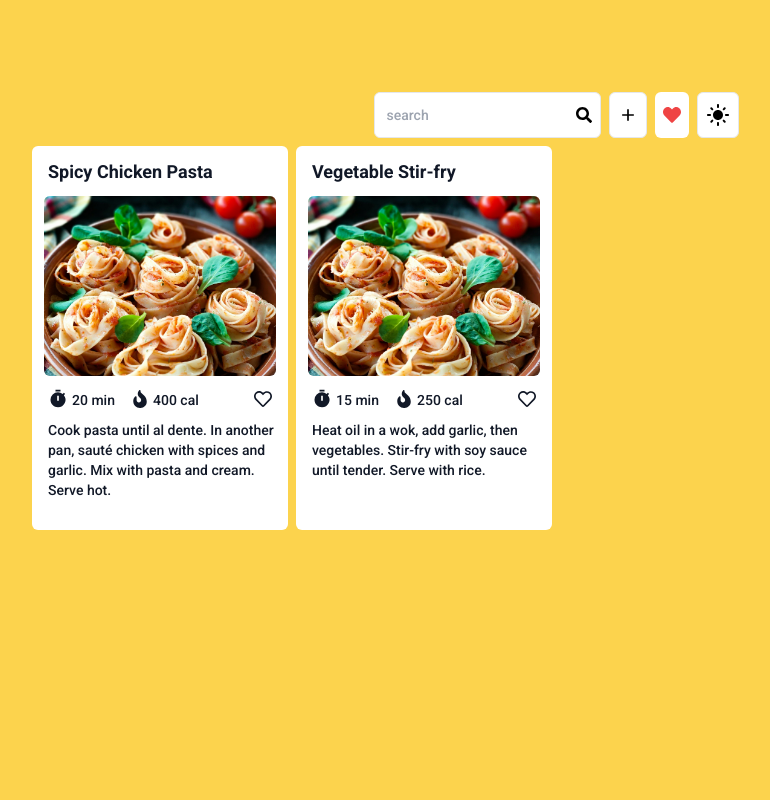
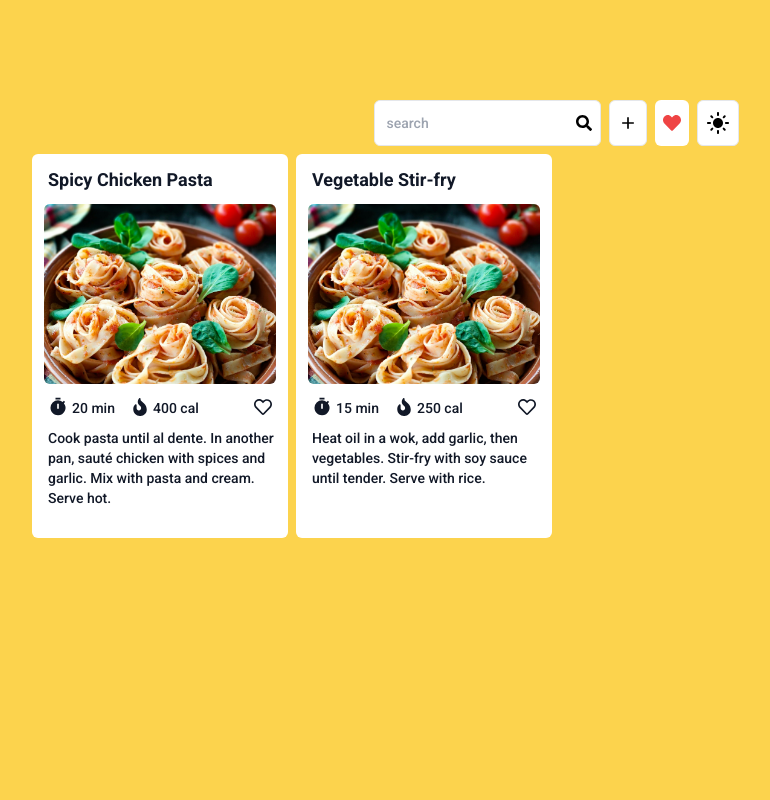
Before and after one commit to Victorblade38/FlavourDeck, a React (Vite) app in the folder frontend/: page / in a window 1280 px wide. Shown: the top 800 px of the page, without its empty margins (84-854 px from the left). Built offline with nearby package versions, Linux system fonts and the light colour scheme; a web font is replaced by a local one.

Commit message:
adding padding

```diff
--- a/frontend/src/App.jsx
+++ b/frontend/src/App.jsx
@@ -110,7 +110,7 @@ function App() {
         theme === "light" ? "bg-amber-300" : "bg-gray-700"
       } min-h-screen flex justify-center p-3 roboto-medium  transition-colors ease-in-out duration-300`}
     >
-      <div className="flex flex-col gap-2 mt-6 md:mt-20 ">
+      <div className="flex flex-col gap-2 mt-6 md:mt-20 p-2">
         <div className="w-full flex flex-row justify-center gap-2">
           <form
             className=" flex flex-row gap-2 border-[1px] bg-white rounded-md "
```
